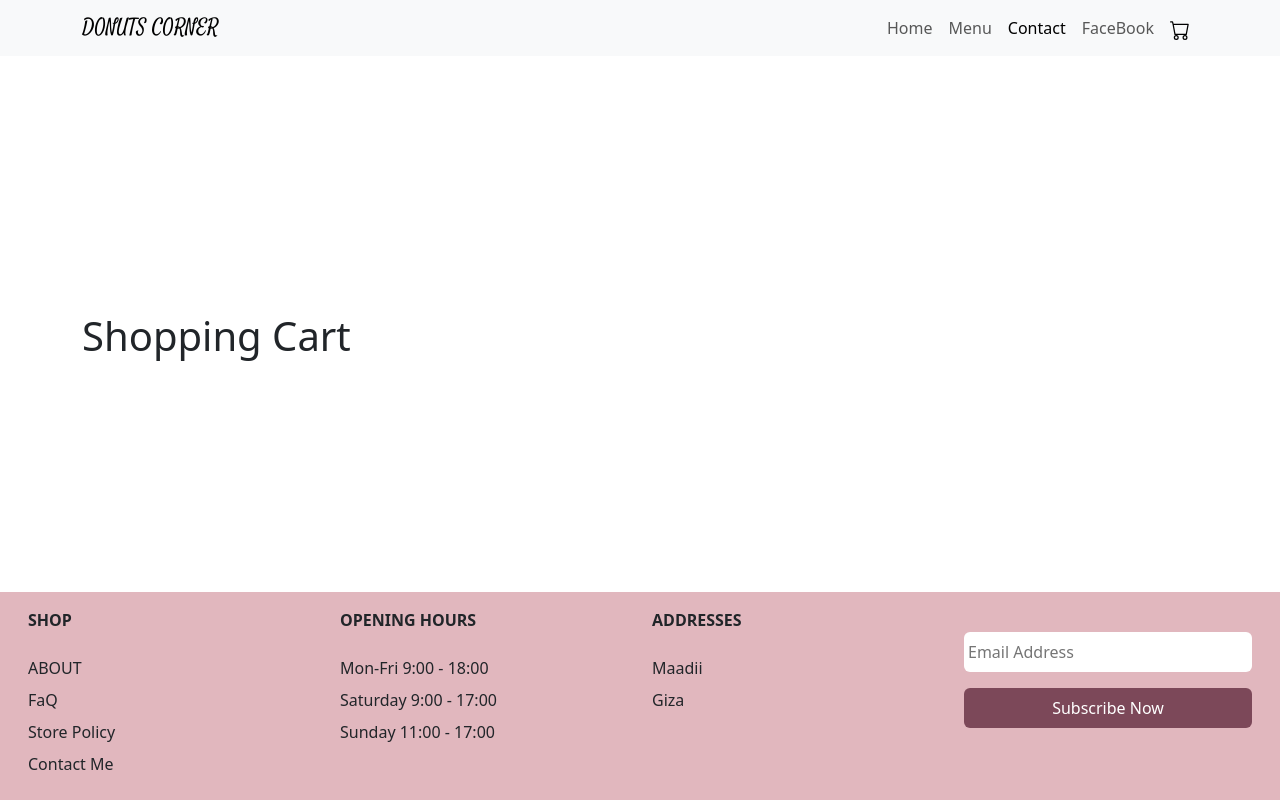
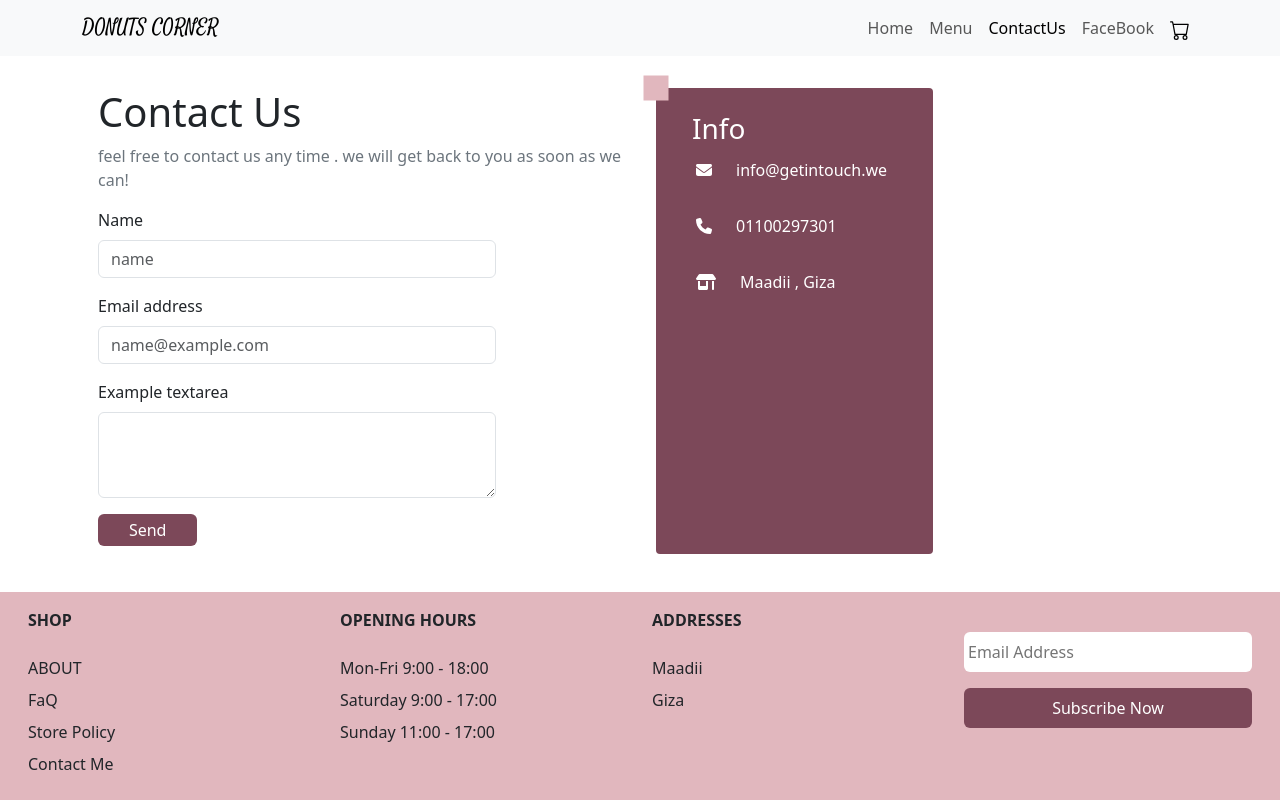
Before and after one commit to mohamed-wageh/dount-store, a React (Create React App) app: page /contact in a window 1280 px wide. Built offline with nearby package versions, Linux system fonts and the light colour scheme.

Commit message:
contactus

```diff
--- a/src/App.js
+++ b/src/App.js
@@ -9,16 +9,17 @@ import ShoppingCart from "./pages/ShoppingCart";
 import Checkout from "./pages/Checkout";
 import Menu from "./pages/Menu";
 import "./App.css";
+import ContactUs from "./pages/ContactUs";
 
 const App = () => (
   <div className="d-flex flex-column min-vh-100">
     <Header />
-    <div className="content flex-grow-1">
+    <div className=" flex-grow-1 m-0 p-0">
       <Routes>
         <Route path="/" element={<Home />} />
         <Route path="/product/:id" element={<ProductDetails />} />
         <Route path="/cart" element={<ShoppingCart />} />
-        <Route path="/contact" element={<ShoppingCart />} />
+        <Route path="/contact" element={<ContactUs />} />
         <Route path="/checkout" element={<Checkout />} />
         <Route path="/menu" element={<Menu />} />
       </Routes>
--- a/src/components/common/Footer.js
+++ b/src/components/common/Footer.js
@@ -3,7 +3,7 @@ import "./style.css";
 
 const Footer = () => {
   return (
-    <div className="footer p-3 w-100 position-relative top-100">
+    <div className="footer p-3 w-100 ">
       <div className=" row d-flex m-0 p-0 ">
         <div className=" col-lg-3 col-sm-5 d-flex flex-column gap-2 mb-2 ">
           <div className="mb-3 fw-bold">SHOP</div>
--- a/src/components/common/Header.js
+++ b/src/components/common/Header.js
@@ -10,7 +10,7 @@ const Header = () => {
   };
 
   return (
-    <nav className="navbar navbar-expand-lg bg-body-tertiary">
+    <nav className="navbar navbar-expand-lg bg-body-tertiary ">
       <div className="container">
         <a
           className="navbar-brand"
@@ -58,7 +58,7 @@ const Header = () => {
                 to="/contact"
                 onClick={() => handleLinkClick("/contact")}
               >
-                Contact
+                ContactUs
               </Link>
             </li>
             <li className="nav-item">
--- a/src/pages/Checkout.js
+++ b/src/pages/Checkout.js
@@ -3,7 +3,7 @@ import "../components/common/style.css"
 
 const Checkout = () => {
   return (
-    <div className='p-3 bg-light'>
+    <div className='p-3 bg-light w-100 m-0'>
     <div className='container rounded bg-white mx-auto my-4 p-3'>
         <h2 className='text-center mb-4 mt-2'>Personal Information</h2>
     <form className="row g-3 needs-validation" novalidate>
--- /dev/null
+++ b/src/pages/ContactUs.js
@@ -0,0 +1,82 @@
+import React from "react";
+import { FontAwesomeIcon } from "@fortawesome/react-fontawesome";
+import { faEnvelope, faPhone, faShop } from "@fortawesome/free-solid-svg-icons";
+
+function ContactUs() {
+  return (
+    <div className="container my-3 p-3">
+      <div className="row m-0 p-0 gap-3">
+        <div className="col-lg-6 col-md-6">
+          <h1>Contact Us</h1>
+          <p className="text-secondary">
+            feel free to contact us any time . we will get back to you as soon
+            as we can!
+          </p>
+          <div className="container w-75 mx-0 my-2 p-0">
+            <div class="mb-3">
+              <label for="exampleFormControlInput1" class="form-label">
+                Name
+              </label>
+              <input
+                type="email"
+                class="form-control"
+                id="exampleFormControlInput1"
+                placeholder="name"
+              />
+            </div>
+            <div class="mb-3">
+              <label for="exampleFormControlInput1" class="form-label">
+                Email address
+              </label>
+              <input
+                type="email"
+                class="form-control"
+                id="exampleFormControlInput1"
+                placeholder="name@example.com"
+              />
+            </div>
+            <div class="mb-3">
+              <label for="exampleFormControlTextarea1" class="form-label">
+                Example textarea
+              </label>
+              <textarea
+                class="form-control"
+                id="exampleFormControlTextarea1"
+                rows="3"
+              ></textarea>
+            </div>
+            <button
+              type="button"
+              className=" border-0 out rounded pointer btn-color py-1 w-25"
+            >
+              Send
+            </button>
+          </div>
+        </div>
+        <div className=" col-lg-3 col-md-6 btn-color rounded-1 position-relative ">
+          <div className="container p-4">
+            <h3 className="mb-2">Info</h3>
+            <div className=" d-flex gap-4 mb-2 p-1">
+              <FontAwesomeIcon icon={faEnvelope} className="mt-1" />
+              <p>info@getintouch.we</p>
+            </div>
+            <div className=" d-flex gap-4 mb-2 p-1">
+              <FontAwesomeIcon icon={faPhone} className="mt-1" />
+              <p>01100297301</p>
+            </div>
+            <div className=" d-flex gap-4 p-1">
+              <FontAwesomeIcon icon={faShop} className="mt-1" />
+              <p>Maadii , Giza </p>
+            </div>
+          </div>
+          <div
+            className=" footer position-absolute top-0 start-0 translate-middle "
+            style={{ width: "25px", height: "25px" }}
+          ></div>
+        </div>
+      </div>
+    </div>
+  );
+}
+
+export default ContactUs;
--- a/src/pages/Menu.js
+++ b/src/pages/Menu.js
@@ -29,8 +29,8 @@ const Menu = () => {
 
   return (
     <>
-      <nav className="navbar navbar-light bg-light">
-        <div className="container">
+      <nav className="navbar navbar-light bg-light w-100">
+        <div className="container px-5">
           <a
             className="navbar-brand  fs-4 py-1 px-3 mb-2"
             style={{ fontFamily: "Satisfy, sans-serif" , color:'#7c4859' , border:'1px solid #7c4859'}}
```
